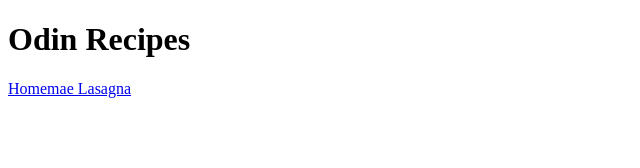
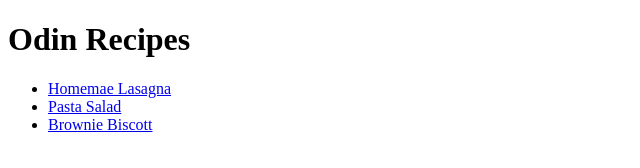
Before and after one commit to RoyDev99/odin-recipes, a plain HTML site: page index.html in a window 1280 px wide. Shown: the whole page, without its empty margins (0-640 px from the left). Drawn offline with Linux system fonts and the light colour scheme.

Commit message:
finish index.html Brownie_Biscott.html Homemade_Lasagna.html and Pasta_Salad.html

```diff
--- a/index.html
+++ b/index.html
@@ -6,6 +6,9 @@
  </head>
  <body>
   <h1>Odin Recipes</h1>
-  <a href="recipes/Homemade_Lasagna.html">Homemae Lasagna</a>
+  <ul>
+   <li><a href="recipes/Homemade_Lasagna.html">Homemae Lasagna</a></li>
+   <li><a href="recipes/Pasta_Salad.html">Pasta Salad</a></li>
+   <li><a href="recipes/Brownie_Biscott.html">Brownie Biscott</a></li>
  </body>
 </html>
```
